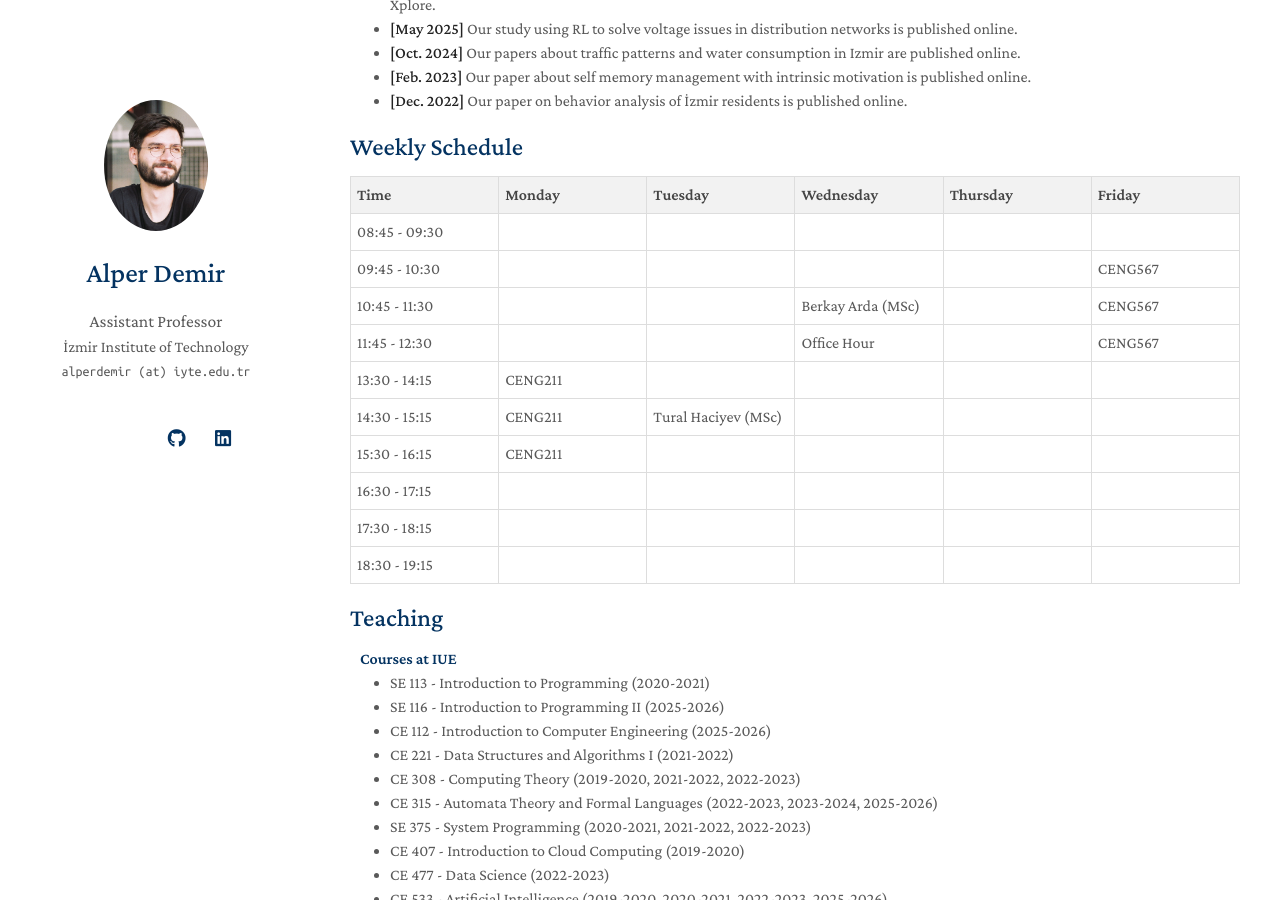
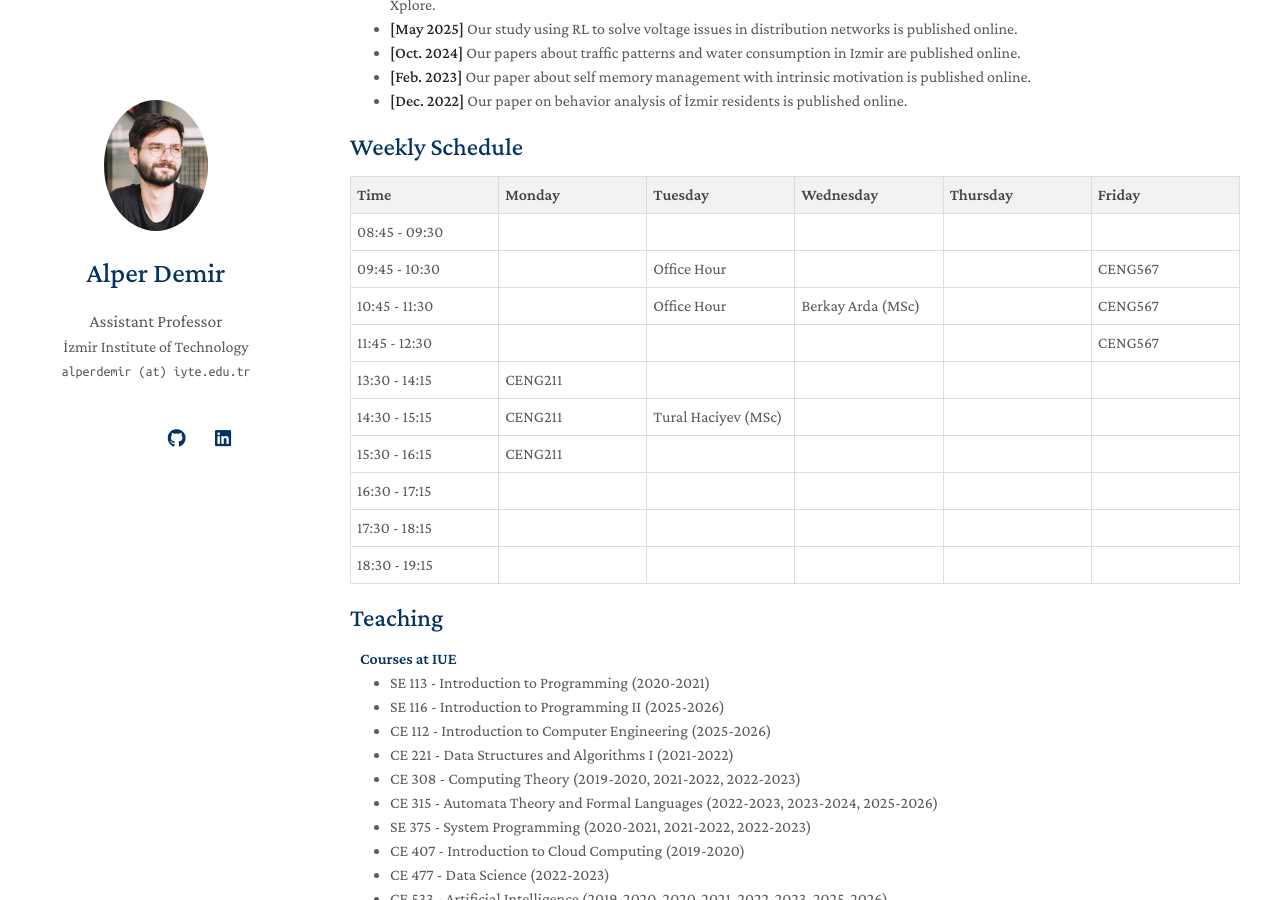
Before and after one commit to gliese876b/gliese876b.github.io, a Jekyll site: the page built from index.md, in a window 1280 px wide and 900 px high, scrolled down 550 px. Built offline with Jekyll 4.4.1, drawn with Linux system fonts in a browser that asks for light colours; nearby versions of some CDN libraries; a style sheet for code colours, icons or effects is not loaded; our own code applies the rules of GitHub Pages for plain Markdown files.

Commit message:
Add Office Hour entries to schedule

```diff
--- a/_includes/schedule.md
+++ b/_includes/schedule.md
@@ -23,7 +23,7 @@
     <tr>
       <td style="border:1px solid #ddd; padding:6px;">09:45 - 10:30</td>
       <td style="border:1px solid #ddd; padding:6px;"></td>
-      <td style="border:1px solid #ddd; padding:6px;"></td>
+      <td style="border:1px solid #ddd; padding:6px;">Office Hour</td>
       <td style="border:1px solid #ddd; padding:6px;"></td>
       <td style="border:1px solid #ddd; padding:6px;"></td>
       <td style="border:1px solid #ddd; padding:6px;">CENG567</td>
@@ -31,7 +31,7 @@
     <tr>
       <td style="border:1px solid #ddd; padding:6px;">10:45 - 11:30</td>
       <td style="border:1px solid #ddd; padding:6px;"></td>
-      <td style="border:1px solid #ddd; padding:6px;"></td>
+      <td style="border:1px solid #ddd; padding:6px;">Office Hour</td>
       <td style="border:1px solid #ddd; padding:6px;">Berkay Arda (MSc)</td>
       <td style="border:1px solid #ddd; padding:6px;"></td>
       <td style="border:1px solid #ddd; padding:6px;">CENG567</td>
@@ -40,7 +40,7 @@
       <td style="border:1px solid #ddd; padding:6px;">11:45 - 12:30</td>
       <td style="border:1px solid #ddd; padding:6px;"></td>
       <td style="border:1px solid #ddd; padding:6px;"></td>
-      <td style="border:1px solid #ddd; padding:6px;">Office Hour</td>
+      <td style="border:1px solid #ddd; padding:6px;"></td>
       <td style="border:1px solid #ddd; padding:6px;"></td>
       <td style="border:1px solid #ddd; padding:6px;">CENG567</td>
     </tr>
```
